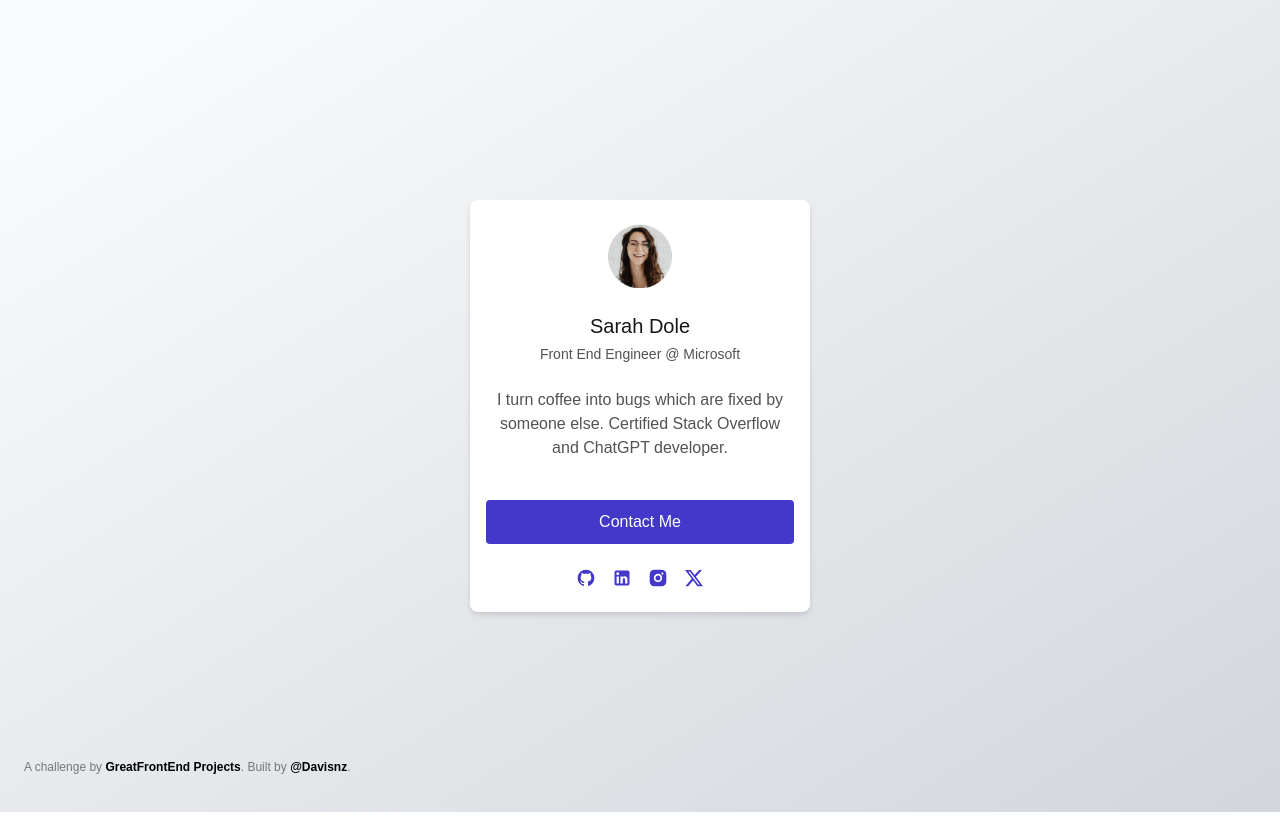
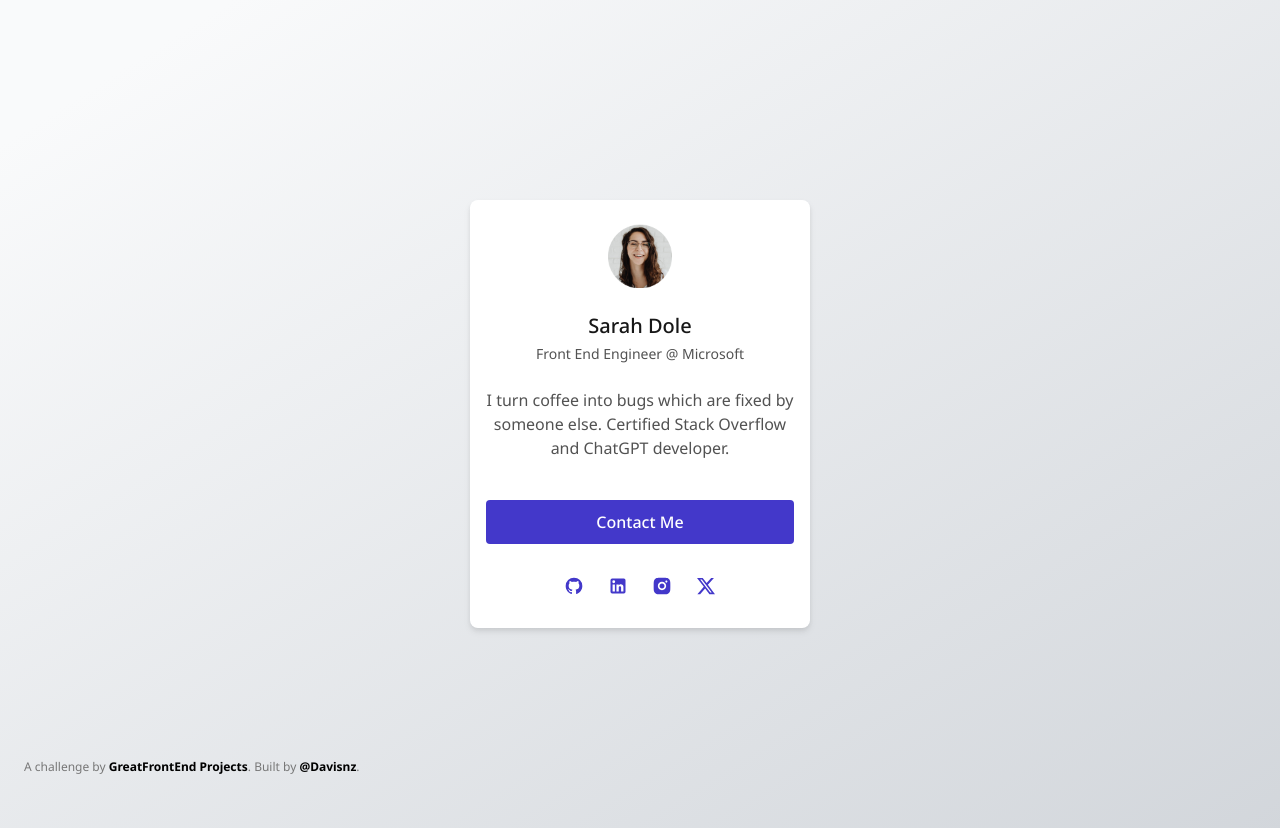
Before and after one commit to Davisnz/greatfrontend, a Next.js app: page /profile-card in a window 1280 px wide. Built offline with nearby package versions, Linux system fonts and the light colour scheme.

Commit message:
Final changes

```diff
--- a/app/(challenge)/components/profileCard.tsx
+++ b/app/(challenge)/components/profileCard.tsx
@@ -24,7 +24,7 @@ const ProfileCard = () => {
       <button className="mb-6 mt-10 w-full rounded-[4px] bg-indigo-700 px-4 py-[10px] text-base font-medium leading-6 text-white">
         Contact Me
       </button>
-      <div className="flex justify-between gap-4">
+      <div className="flex justify-between gap-6 py-2">
         <Image
           src="/icons/github.svg"
           height={20}
--- a/app/globals.css
+++ b/app/globals.css
@@ -11,11 +11,12 @@
   :root {
     --background: #0a0a0a;
     --foreground: #ededed;
+    --font-noto-sans: "Noto Sans", sans-serif;
   }
 }
 
 html {
-  font-family: sans-serif;
+  font-family: var(--font-noto-sans);
 }
 * {
   box-sizing: border-box;
--- a/app/layout.tsx
+++ b/app/layout.tsx
@@ -1,18 +1,12 @@
 import React from "react";
-
+import { Noto_Sans } from "next/font/google";
 import type { Metadata } from "next";
-import localFont from "next/font/local";
 import "./globals.css";
 
-const geistSans = localFont({
-  src: "./fonts/GeistVF.woff",
-  variable: "--font-geist-sans",
-  weight: "100 900",
-});
-const geistMono = localFont({
-  src: "./fonts/GeistMonoVF.woff",
-  variable: "--font-geist-mono",
-  weight: "100 900",
+const notoSans = Noto_Sans({
+  subsets: ["latin"],
+  weight: ["100", "200", "300", "400", "500", "600", "700", "800", "900"],
+  variable: "--font-noto-sans",
 });
 
 export const metadata: Metadata = {
@@ -27,9 +21,7 @@ export default function RootLayout({
 }>) {
   return (
     <html lang="en">
-      <body
-        className={`${geistSans.variable} ${geistMono.variable} antialiased`}
-      >
+      <body className={`${notoSans.variable} font-sans antialiased`}>
         {children}
       </body>
     </html>
```
